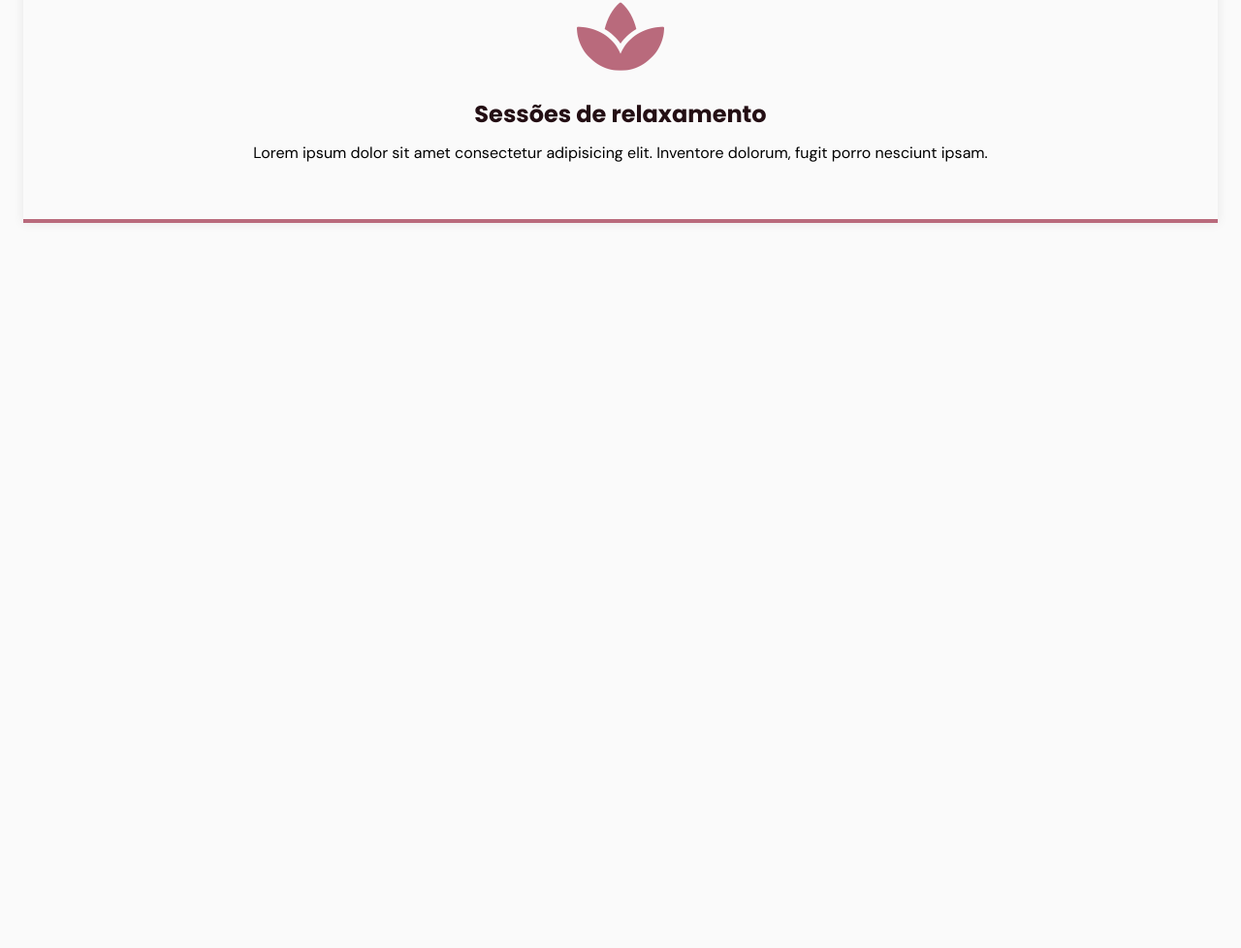
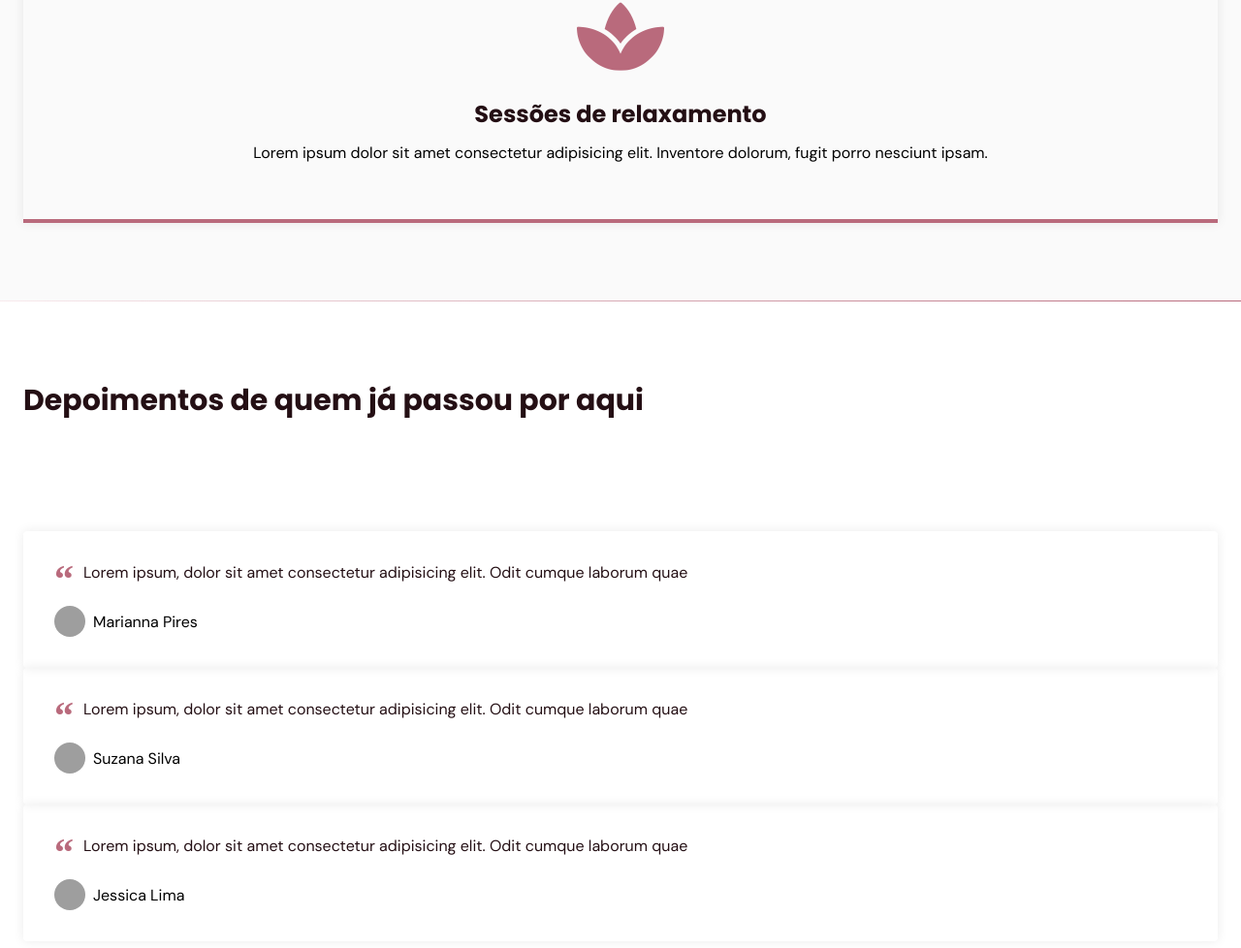
Before and after one commit to Julianavcarvalho/Projeto-Estetica, a plain HTML site: page index.html in a window 1280 px wide. Shown: the part 3792-4770 px from the top of the page at 97% size. Before the commit the page ends 4102 px from the top, so only its background shows below. Drawn offline with Linux system fonts and the light colour scheme; grey boxes are pictures that could not be loaded; a script that the page names is missing; files whose address does not match are found by name.

Commit message:
testimonials created

```diff
--- a/index.html
+++ b/index.html
@@ -39,6 +39,7 @@
     </header>
 
     <main>
+      <!--HOME-->
       <section class="section" id="home">
         <div class="container grid">
           <div class="image">
@@ -60,7 +61,7 @@
       </section>
 
       <div class="divider-1"></div>
-
+      <!--ABOUT-->
       <section class="section" id="about">
         <div class="container grid">
           <div class="image">
@@ -96,7 +97,7 @@
       </section>
 
       <div class="divider-2"></div>
-
+      <!--SERVICES-->
       <section class="section" id="services">
         <div class="container grid">
           <header>
@@ -135,8 +136,68 @@
           </div>
         </div>
       </section>
+
+      <div class="divider-1"></div>
+      <!--TESTIMONIALS-->
+      <section class="section" id="testimonials">
+        <div class="container grid">
+          <header>
+            <h2 class="title">Depoimentos de quem já passou por aqui</h2>
+          </header>
+          <div class="testmimonials">
+            <div class="testimonial">
+              <blockquote>
+                <p>
+                  <span>&ldquo;</span> Lorem ipsum, dolor sit amet consectetur
+                  adipisicing elit. Odit cumque laborum quae
+                </p>
+                <cite>
+                  <img
+                    src="https://randomuser.me/api/portraits/women/30.jpg"
+                    alt="Foto de Marianna Pires"
+                  />
+                  Marianna Pires
+                </cite>
+              </blockquote>
+            </div>
+
+            <div class="testimonial">
+              <blockquote>
+                <p>
+                  <span>&ldquo;</span> Lorem ipsum, dolor sit amet consectetur
+                  adipisicing elit. Odit cumque laborum quae
+                </p>
+                <cite>
+                  <img
+                    src="https://randomuser.me/api/portraits/women/44.jpg"
+                    alt="Foto de Suzana Silva"
+                  />
+                  Suzana Silva
+                </cite>
+              </blockquote>
+            </div>
+
+            <div class="testimonial">
+              <blockquote>
+                <p>
+                  <span>&ldquo;</span> Lorem ipsum, dolor sit amet consectetur
+                  adipisicing elit. Odit cumque laborum quae
+                </p>
+                <cite>
+                  <img
+                    src="https://randomuser.me/api/portraits/women/19.jpg"
+                    alt="Foto de Jessica Lima"
+                  />
+                  Jessica Lima
+                </cite>
+              </blockquote>
+            </div>
+          </div>
+        </div>
+      </section>
+
+      <!--CONTACT-->
     </main>
-
     <script src="main.js"></script>
   </body>
 </html>
--- a/style.css
+++ b/style.css
@@ -354,3 +354,43 @@ nav.show div.icon-close {
   font-size: 1.5rem;
   margin-bottom: 0.75rem;
 }
+
+/**** TESTIMONIALS ****/
+#testimonials {
+  background: white;
+}
+
+#testimonials blockquote {
+  padding: 2rem;
+  box-shadow: 0px 0px 12px rgba(0, 0, 0, 0.08);
+  border-radius: .25rem;
+}
+
+#testimonials blockquote p  {
+  position: relative;
+  text-indent: 1.875rem;
+  margin-bottom: 1.5rem;
+  color: var(--title-color);
+}
+
+#testimonials blockquote p span {
+  font: 700 2.5rem serif;
+  position: absolute;
+  top: -0.375rem;
+  left: -1.875rem;
+  color: var(--base-color);
+}
+
+#testimonials cite {
+  display: flex;
+  align-items: center;
+  font-style: normal;
+}
+
+#testimonials cite img{
+  width: 2rem;
+  height: 2rem;
+  object-fit: cover;
+  clip-path: circle();
+  margin-right: .5rem;
+}
```
